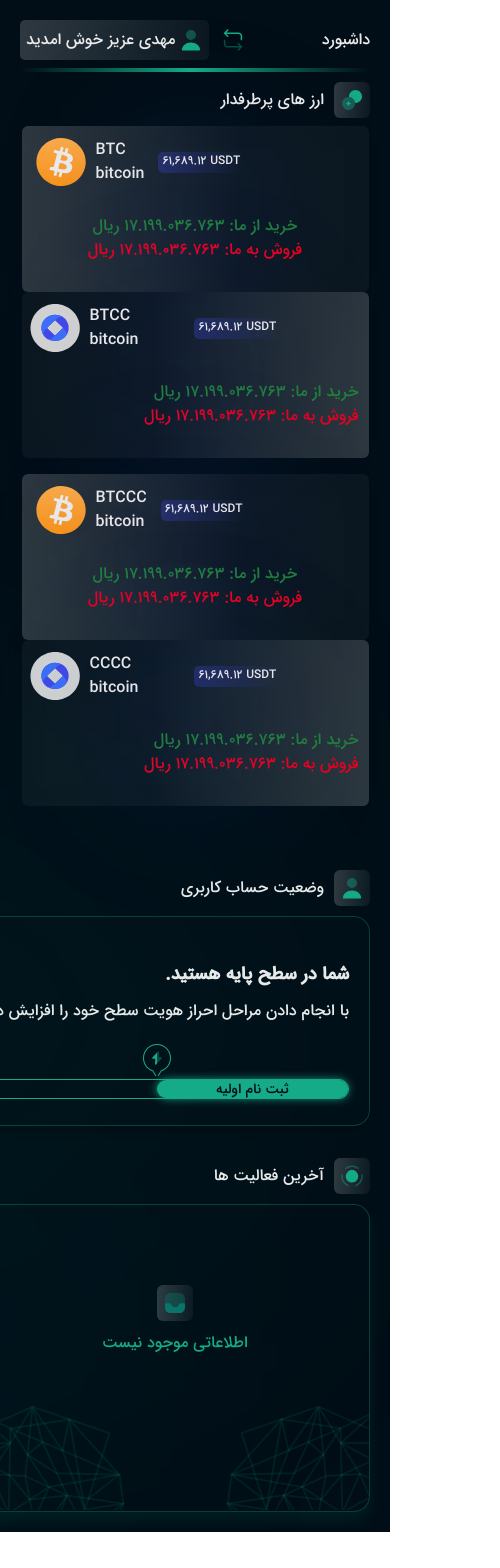
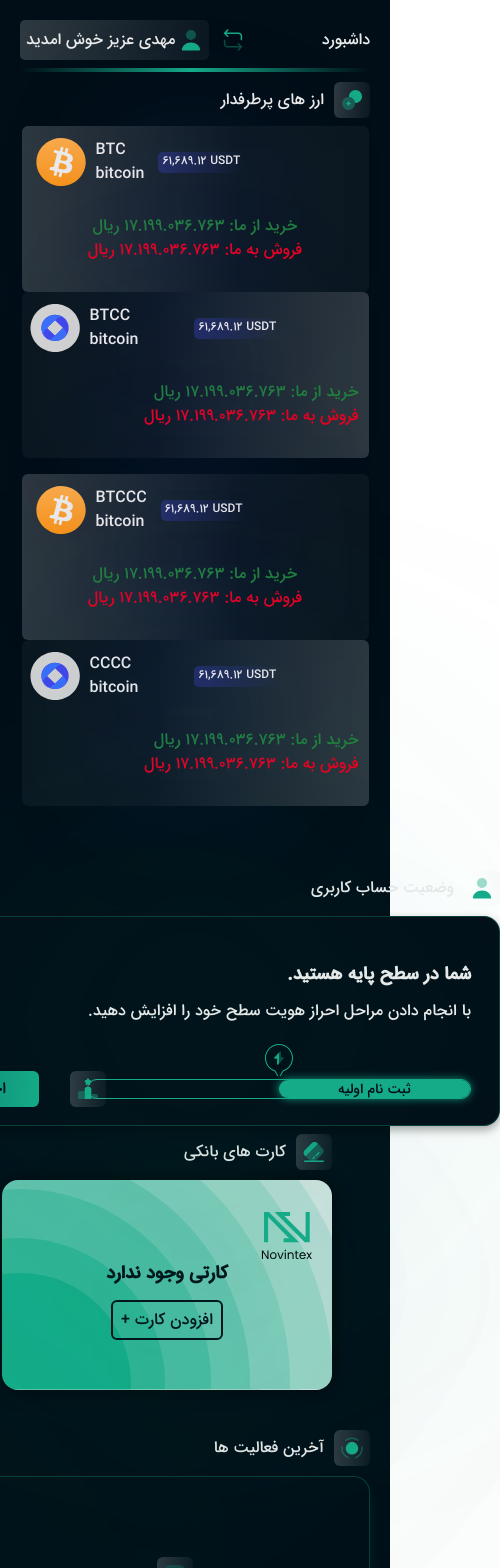
Before and after one commit to danyalbani240/dashboard, a Nuxt app: page / in a window 390 px wide. Shown: the top 1568 px of the page, 500 px wide, since content can reach past the window. Before the commit the page ends 1532 px from the top, so only its background shows below. Built offline with nearby package versions, Linux system fonts and the light colour scheme.

Commit message:
status and credit responsived

```diff
--- a/components/TheSatusAndCredit.vue
+++ b/components/TheSatusAndCredit.vue
@@ -1,6 +1,6 @@
 <template>
   <div class="mt-14">
-    <div class="flex flex-row-reverse">
+    <div class="flex flex-wrap flex-row-reverse justify-center">
       <div>
         <base-part-header
           :address="'usericon'"
@@ -8,7 +8,7 @@
         />
 
         <div
-          class="rounded-2xl flex flex-row-reverse relative bg-primary z-10 user-stat mt-2.5"
+          class="rounded-2xl flex flex-row-reverse relative flex-wrap-reverse px-2 bg-primary z-10 user-stat mt-2.5"
         >
           <div class="flex flex-col">
             <div class="text-right mt-11 mr-5">
@@ -19,13 +19,13 @@
             </div>
             <div class="mt-12"><base-progress-bar /></div>
           </div>
-          <div class="mt-6 mr-12">
+          <div class="mt-6 mr-12 hidden lg:block">
             <img src="../assets/images/stat-hero.svg" alt="" />
           </div>
         </div>
       </div>
       <!-- card -->
-      <div class="mr-14">
+      <div class="mr-14 py-2">
         <base-part-header :address="'credit'" :headName="'کارت های بانکی'" />
         <div class="credit-card relative mt-2.5">
           <div class="flex justify-end">
@@ -63,7 +63,7 @@ p {
 .user-stat {
   box-shadow: 0px 4px 10px rgba(0, 0, 0, 0.35);
   border: 1px solid rgba(21, 171, 137, 0.3);
-  width: 795px;
+  max-width: 795px;
   height: 210px;
 }
 .user-stat::after {
```
